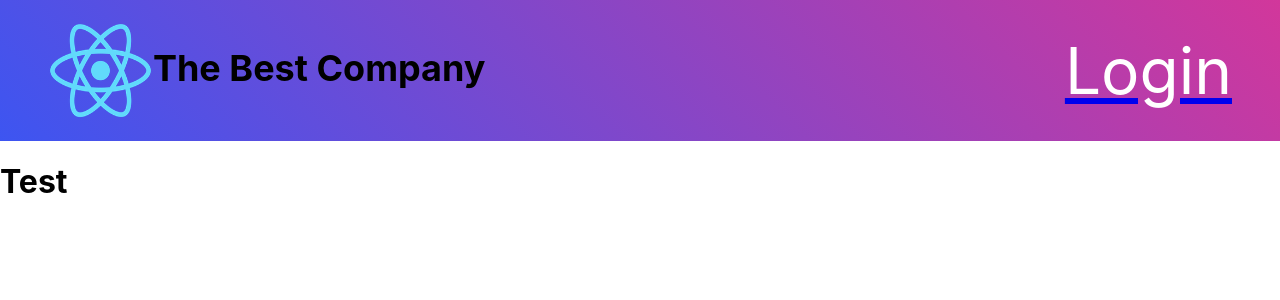
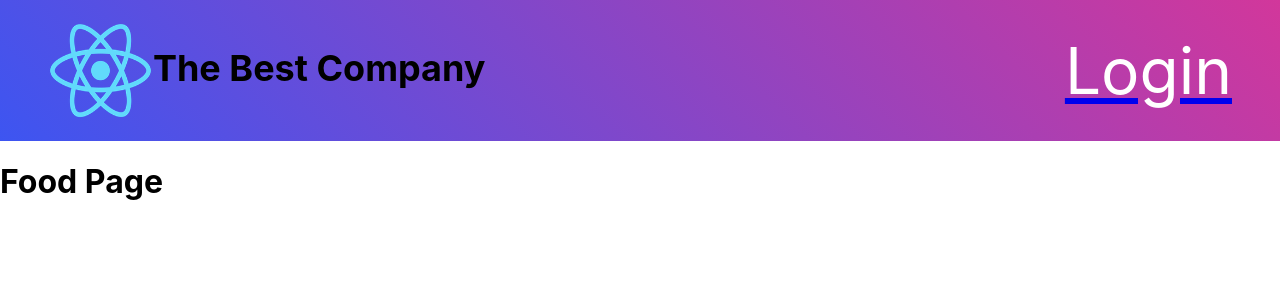
Before and after one commit to justwillj/Navigation-bar-exercise-v1, a React (Create React App) app: page /food in a window 1280 px wide. Shown: the top 300 px of the page. Built offline with nearby package versions, Linux system fonts and the light colour scheme.

Commit message:
Added the other links

```diff
--- a/src/components/app/App.js
+++ b/src/components/app/App.js
@@ -1,15 +1,29 @@
 import NavBar from "../navBar/NavBar";
 import "./App.css";
-import { BrowserRouter, Route } from "react-router-dom";
+import { BrowserRouter, Route, Routes } from "react-router-dom";
+import Food from "../food/Food";
+import { useState } from "react";
 
 function App() {
+  const [loggedIn, setLoggedIn] = useState(false);
+
+  const test = () => {
+    setLoggedIn(true);
+  };
+
+  const signOut = () => {
+    setLoggedIn(false);
+  };
+
   return (
-    <div>
-      <BrowserRouter>
-        <NavBar />
-        <h1>Test</h1>
-      </BrowserRouter>
-    </div>
+    <BrowserRouter>
+      <div>
+        <NavBar onClick={test} test={loggedIn} logout={signOut} />
+        <Routes>
+          <Route onClick={test} path="/food" element={<Food />} />
+        </Routes>
+      </div>
+    </BrowserRouter>
   );
 }
 
--- /dev/null
+++ b/src/components/food/Food.js
@@ -0,0 +1,8 @@
+const Food = () => {
+  return (
+    <div>
+      <h1>Food Page</h1>
+    </div>
+  );
+};
+export default Food;
--- a/src/components/navBar/NavBar.js
+++ b/src/components/navBar/NavBar.js
@@ -1,6 +1,6 @@
 import "./NavBar.css";
 import { Link } from "react-router-dom";
-const NavBar = ({ test }) => {
+const NavBar = ({ test, onClick, logout }) => {
   return (
     <nav>
       <div className="header">
@@ -9,10 +9,11 @@ const NavBar = ({ test }) => {
       </div>
       <ul>
         <Link to="/food">
-          <li>Login</li>
+          {!test ? <li onClick={onClick}>Login</li> : null}
         </Link>
-        {test ? <li>Food</li> : null}
-        {test ? <li>Food</li> : null}
+        <Link to="/food">{test ? <li>Food</li> : null}</Link>
+        <Link to="/stuffs">{test ? <li>Stuff</li> : null}</Link>
+        <Link to="/">{test ? <li onClick={logout}>Logout</li> : null}</Link>
       </ul>
     </nav>
   );
```
Also changed, not shown: src/components/food/Food.css (added).
